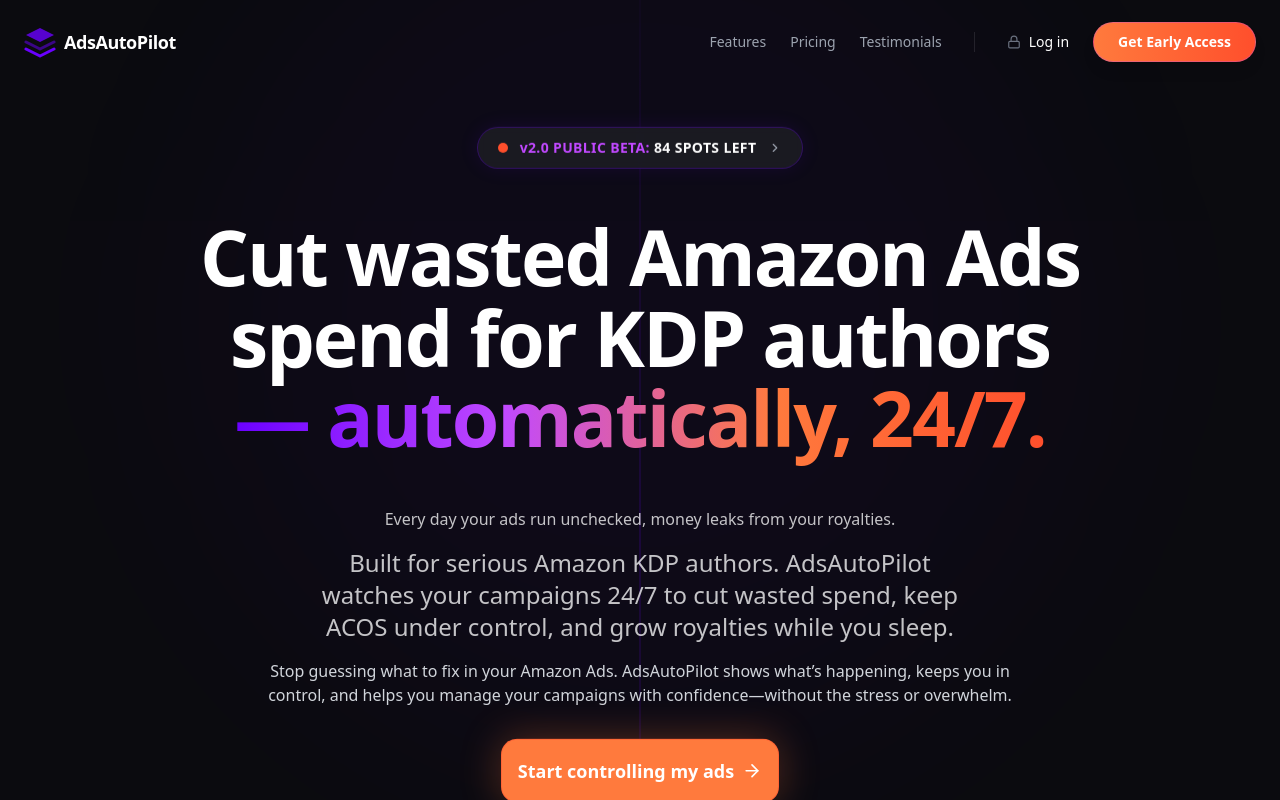
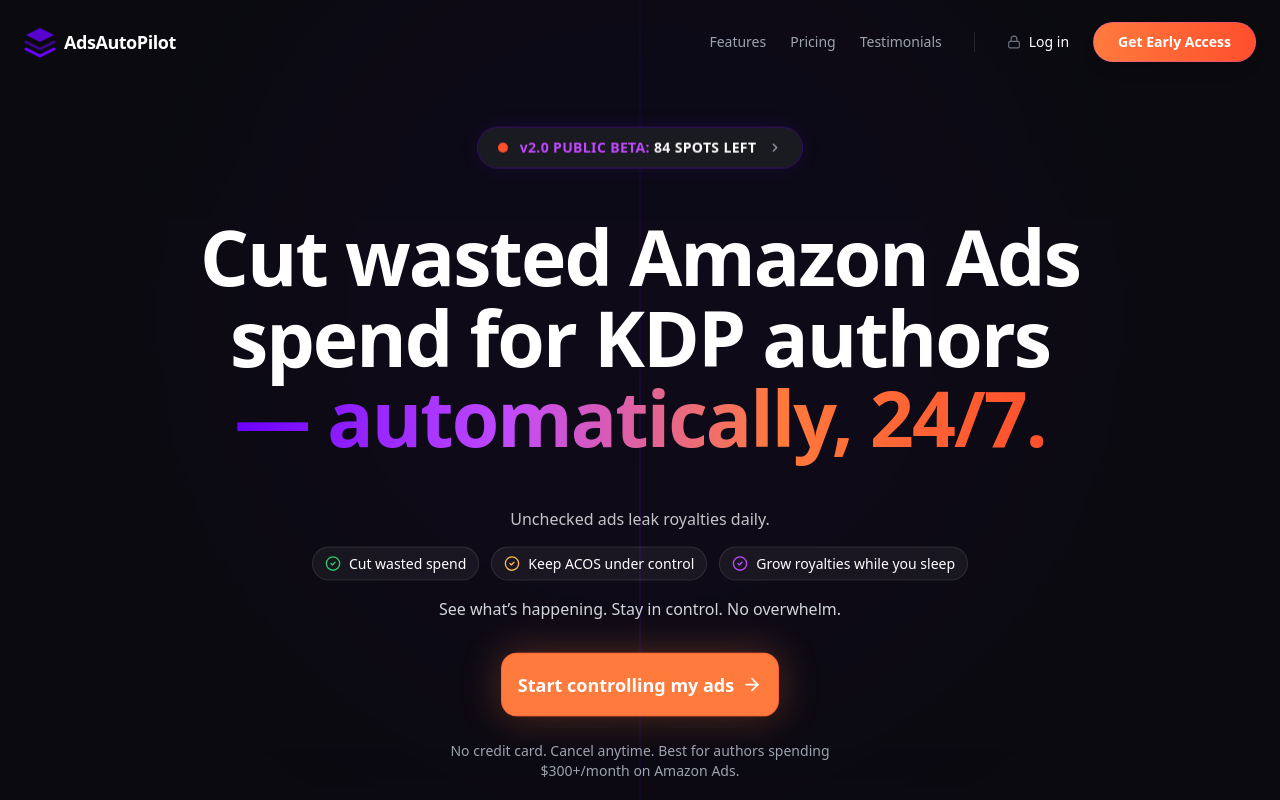
Before and after one commit to Emiliosusanu/launch_ads, a React (Vite) app: page / in a window 1280 px wide. Shown: the top 800 px of the page. Built offline with nearby package versions, Linux system fonts and the light colour scheme.

Commit message:
Improve hero legibility: shorter pressure line, compact check-pill points, narrower measure, larger bullets

```diff
--- a/src/components/Hero.jsx
+++ b/src/components/Hero.jsx
@@ -2,7 +2,7 @@
 import { motion, useScroll, useTransform } from 'framer-motion';
 import { Button } from '@/components/ui/button';
 import { useToast } from '@/components/ui/use-toast';
-import { ChevronRight, ArrowRight, ShieldCheck, Star } from 'lucide-react';
+import { ChevronRight, ArrowRight, ShieldCheck, Star, CheckCircle2 } from 'lucide-react';
 import DashboardMockup from '@/components/DashboardMockup';
 
 const Hero = () => {
@@ -83,19 +83,27 @@
               <span className="text-gradient pb-2 inline-block">— automatically, 24/7.</span>
             </h1>
 
-            <p className="text-sm md:text-base text-[#F3F3F4]/80 mb-3 md:mb-4 max-w-3xl mx-auto font-medium leading-relaxed text-balance">
-              Every day your ads run unchecked, money leaks from your royalties.
+            <p className="text-sm md:text-base text-[#F3F3F4]/80 mb-3 md:mb-4 max-w-2xl mx-auto font-medium leading-relaxed text-balance">
+              Unchecked ads leak royalties daily.
             </p>
 
-            <p className="text-[0.98rem] md:text-2xl text-[#F3F3F4]/80 mb-3 md:mb-4 max-w-3xl mx-auto font-normal leading-relaxed text-balance antialiased">
-              Built for serious Amazon KDP authors. AdsAutoPilot watches your campaigns
-              24/7 to cut wasted spend, keep ACOS under control, and grow royalties while you sleep.
-            </p>
+            <div className="mb-3 md:mb-4 max-w-2xl mx-auto flex flex-col md:flex-row items-center justify-center gap-2 md:gap-3">
+              <div className="inline-flex items-center gap-2 px-3 py-1.5 rounded-full bg-white/5 border border-white/10 text-white text-xs md:text-sm">
+                <CheckCircle2 className="w-4 h-4 text-[#2ECC71]" />
+                <span>Cut wasted spend</span>
+              </div>
+              <div className="inline-flex items-center gap-2 px-3 py-1.5 rounded-full bg-white/5 border border-white/10 text-white text-xs md:text-sm">
+                <CheckCircle2 className="w-4 h-4 text-[#FFB84D]" />
+                <span>Keep ACOS under control</span>
+              </div>
+              <div className="inline-flex items-center gap-2 px-3 py-1.5 rounded-full bg-white/5 border border-white/10 text-white text-xs md:text-sm">
+                <CheckCircle2 className="w-4 h-4 text-[#C149FF]" />
+                <span>Grow royalties while you sleep</span>
+              </div>
+            </div>
 
-            <p className="hidden md:block text-sm md:text-base text-gray-300 mb-6 md:mb-8 max-w-3xl mx-auto font-normal leading-relaxed text-balance">
-              Stop guessing what to fix in your Amazon Ads. AdsAutoPilot shows what’s
-              happening, keeps you in control, and helps you manage your campaigns
-              with confidence—without the stress or overwhelm.
+            <p className="hidden md:block text-sm md:text-base text-gray-300 mb-6 md:mb-8 max-w-2xl mx-auto font-normal leading-relaxed text-balance">
+              See what’s happening. Stay in control. No overwhelm.
             </p>
 
             <div className="flex flex-col sm:flex-row items-center justify-center gap-3 md:gap-6 mb-3 md:mb-6 w-full sm:w-auto">
```
